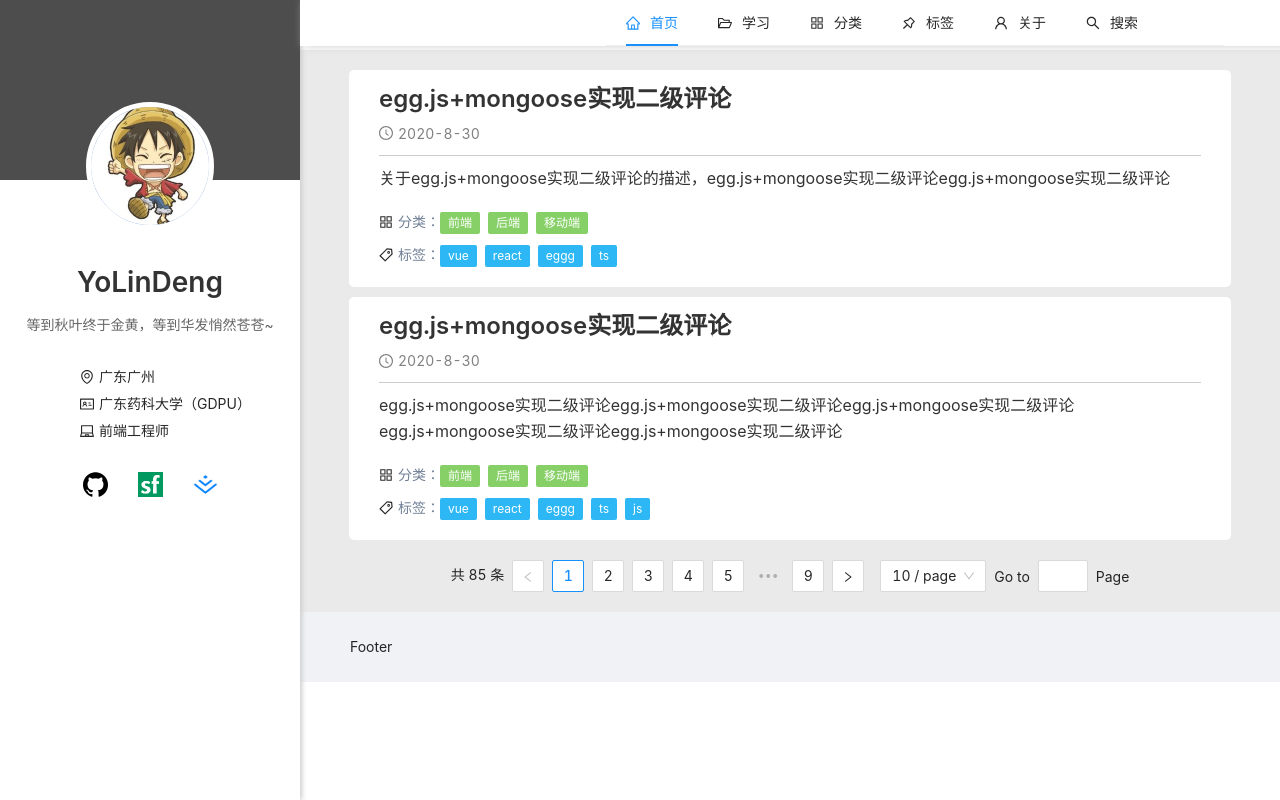
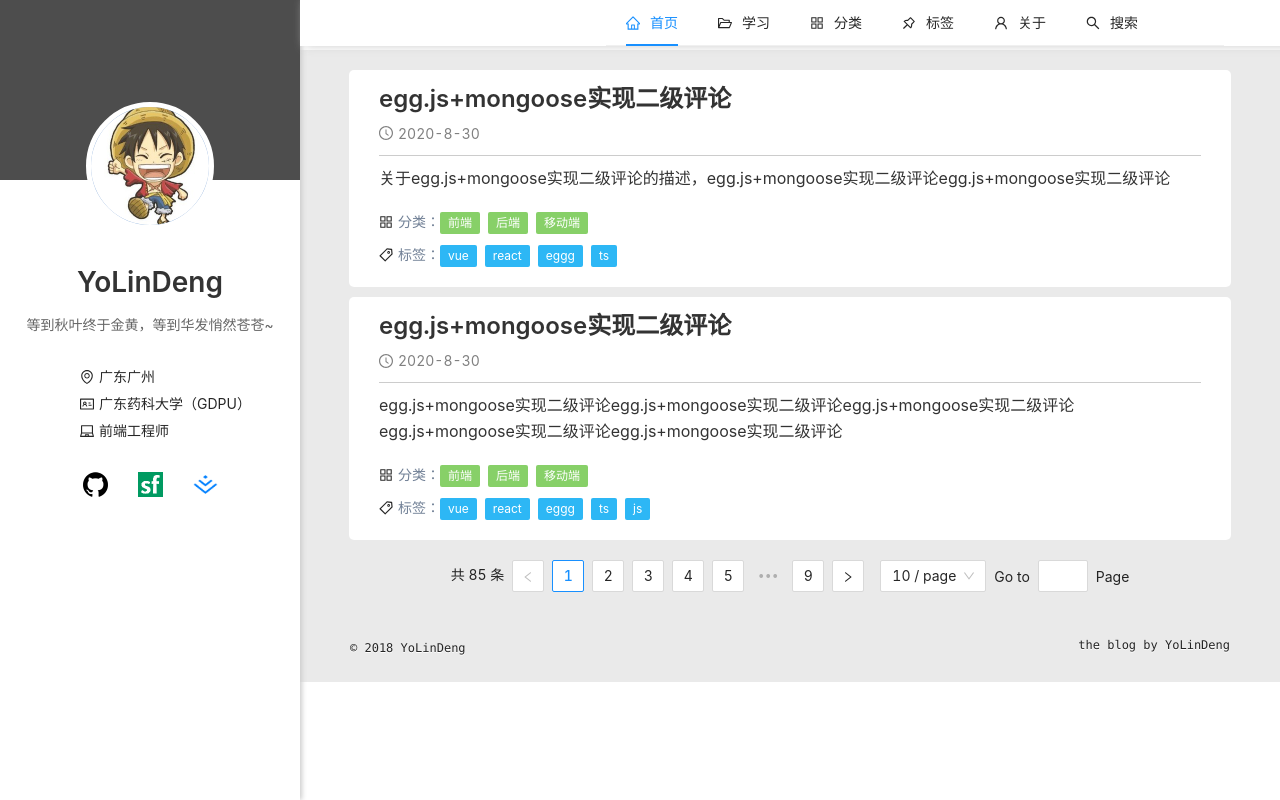
Before and after one commit to YoLinDeng/react-blog, a React app in the folder yolin-blog/: page /home in a window 1280 px wide. Built offline with nearby package versions, Linux system fonts and the light colour scheme.

Commit message:
修改页面底部

```diff
--- a/yolin-blog/src/App.js
+++ b/yolin-blog/src/App.js
@@ -30,7 +30,14 @@ class App extends Component {
                   <Route path="/about" component={About}></Route>
                   <Redirect from="/*" to="/home"></Redirect>
                 </Switch>
-                <Footer>Footer</Footer>
+                <Footer>
+                  <div className="copyright">
+                    © 2018 YoLinDeng
+                  </div>
+                  <div className="blog-desc">
+                    the blog by YoLinDeng
+                  </div>
+    	          </Footer>
               </div>
             </Router>
           </Content>
--- a/yolin-blog/src/index.css
+++ b/yolin-blog/src/index.css
@@ -34,3 +34,18 @@ code {
   padding-top: 10px;
   margin-top: 50px;
 }
+.ant-layout-footer {
+  background: #eaeaea;
+}
+.ant-layout-footer .copyright {
+  display: inline-block;
+  text-shadow: 0 1px #fff;
+  font-family: Menlo,Monaco,Andale Mono,lucida console,Courier New,monospace;
+  font-size: 12px;
+}
+.ant-layout-footer .blog-desc {
+  float: right;
+  text-shadow: 0 1px #fff;
+  font-family: Menlo,Monaco,Andale Mono,lucida console,Courier New,monospace;
+  font-size: 12px;
+}
```
